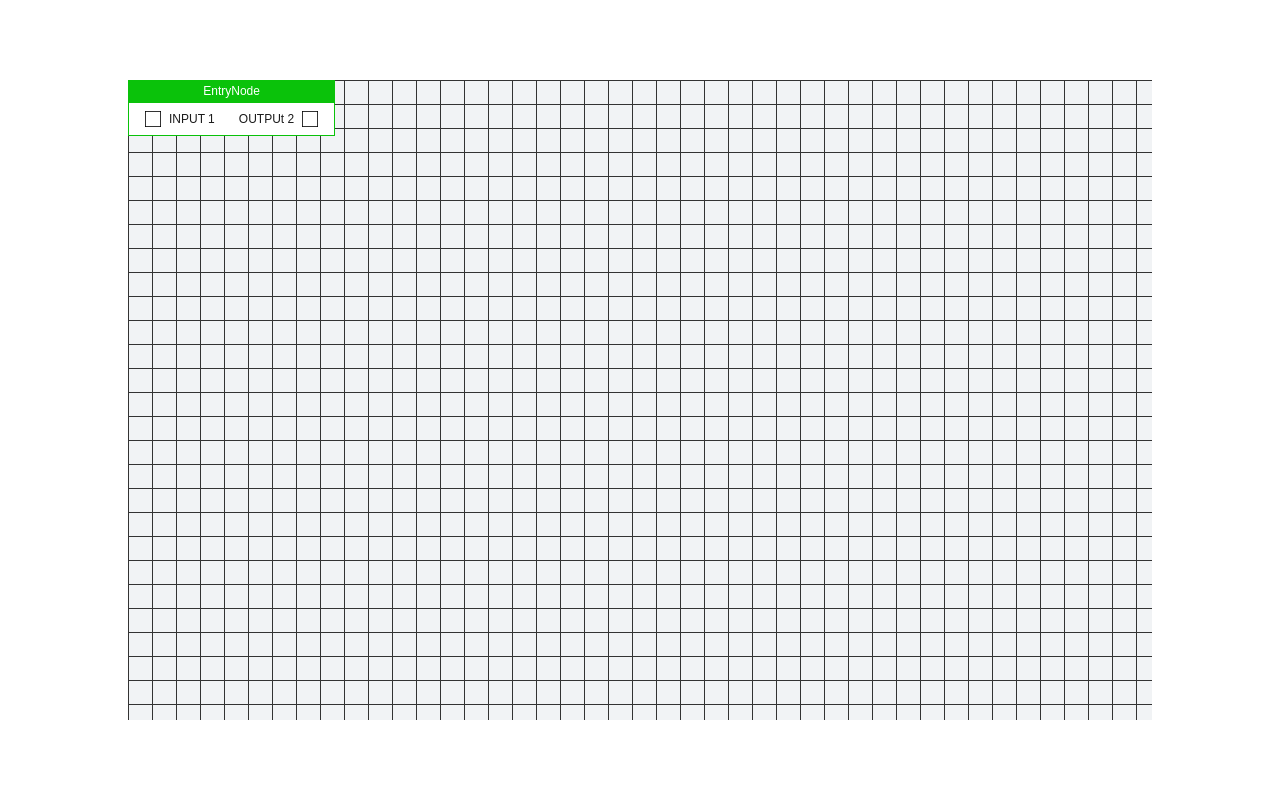
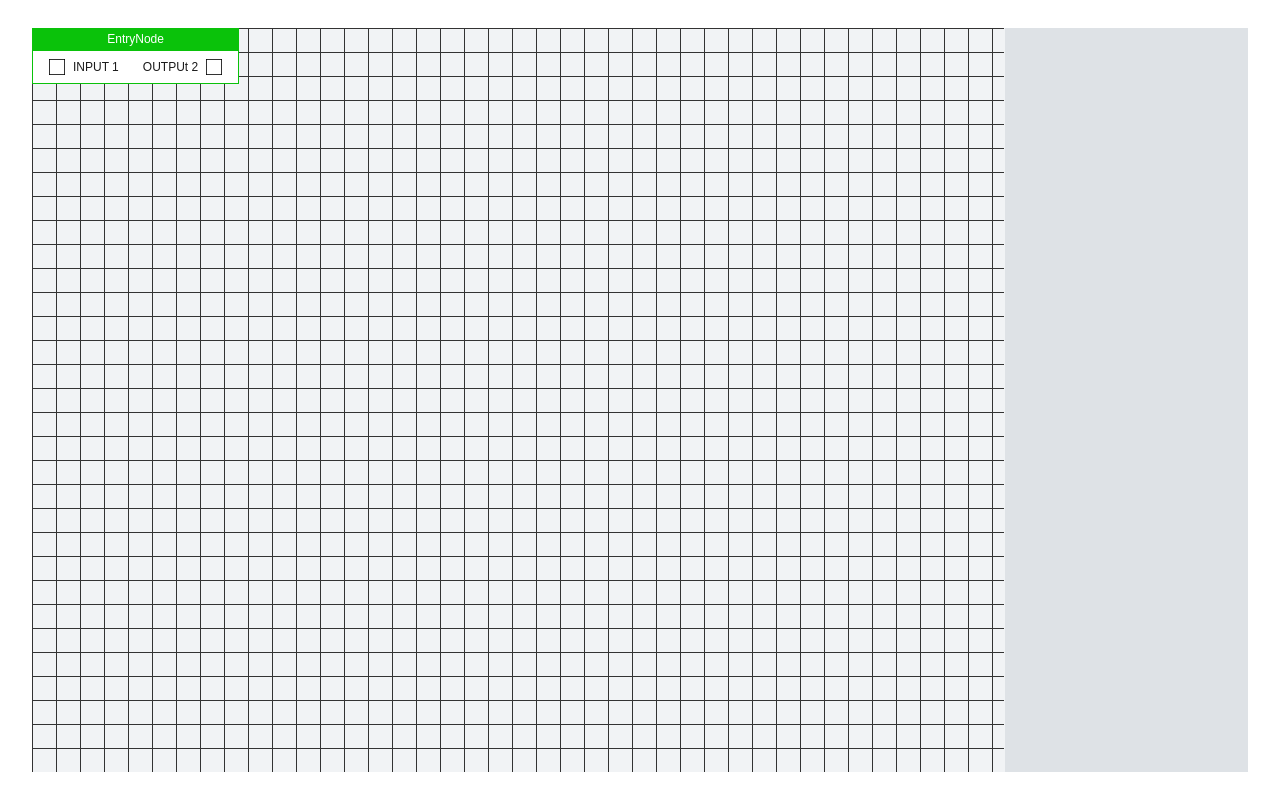
Before and after one commit to KevIron/Nodesole, a website with bundled scripts: page index.html in a window 1280 px wide. Built offline with nearby package versions, Linux system fonts and the light colour scheme.

Commit message:
Fixed te bug that prevented grid downsizing
Repair the editor grid not changing it's height on widow resize and
started the basic layout

```diff
--- a/css/editor.css
+++ b/css/editor.css
@@ -5,11 +5,10 @@
     grid-template-areas: "stack";
     position: relative;
 
-    width: 80%;
-    height: 80%;
-
     background-color: var(--editor-bg);
     overflow: hidden;
+
+    height: 100%;
 }
 
 .viewport-container > * {
@@ -19,6 +18,7 @@
 .viewport {
     pointer-events: none;
     position: absolute;
+    z-index: 1;
 }
 
 .nodes,
@@ -32,6 +32,8 @@
 
 .viewport-grid {
     pointer-events: none;
+    position: absolute;
+    z-index: 0;
 }
 
 .connector {
--- a/css/general.css
+++ b/css/general.css
@@ -5,9 +5,21 @@
 }
 
 body {
-    display: flex;
-    justify-content: center;
-    align-items: center;
-    height: 100vh;
     font-family: sans-serif;
 }
+
+.editor {
+    display: grid;
+    grid-template-columns: 1fr minmax(200px, 20%);
+    height: 100vh;
+    padding: 1.75rem 2rem;
+}
+
+.editor-tabs {
+    grid-row: span 2;
+}
+
+.console,
+.properties {
+    background-color: #dee2e6;
+}
--- a/index.html
+++ b/index.html
@@ -12,6 +12,10 @@
     <script src="./dist/Editor.js" type="module" defer></script>
 </head>
 <body>
-
+    <main class="editor">
+        <section class="editor-tabs"></section>
+        <section class="console"></section>
+        <section class="properties"></section>
+    </main>
 </body>
 </html>
--- a/scripts/Editor.ts
+++ b/scripts/Editor.ts
@@ -99,7 +99,9 @@ export default class Editor {
     }
 
     private attachEventListeners() {
-        window.addEventListener("resize", () => this.renderGrid());
+        window.addEventListener("resize", () => {
+            this.renderGrid();
+        });
 
         window.addEventListener("pointermove", (e) => {
             this._currentAction?.onMove(e);
@@ -125,7 +127,15 @@ export default class Editor {
             this._currentAction?.onClick?.(e);
         });
 
-        this._editorContainer.addEventListener("wheel", (e) => this.handleScroll(e))
+        this._editorContainer.addEventListener("wheel", (e) => {
+            if (!this._canDraw) return;
+            this._canDraw = false;
+
+            requestAnimationFrame(() => {
+                this.handleScroll(e);
+                this._canDraw = true;
+            });
+        });
     }
 
     private handleScroll(e: WheelEvent) {
@@ -191,6 +201,8 @@ export default class Editor {
         const width = parseInt(style.width);
         const height = parseInt(style.height);
 
+        console.log(width, height);
+
         this._editorGrid.width = width;
         this._editorGrid.height = height;
 
@@ -244,7 +256,7 @@ export default class Editor {
     }
 }
 
-const body = document.querySelector("body")!;
+const body = document.querySelector<HTMLElement>(".editor-tabs")!;
 const editor = new Editor(body);
 
 editor.inserNode(NODE_TYPES.ENTRY_NODE);
--- a/scripts/EditorActions.ts
+++ b/scripts/EditorActions.ts
@@ -12,11 +12,13 @@ export class MoveNodeAction implements IEditorAction {
     private _lastOffset: Vec2;
 
     private _editor: Editor;
+    private _canRedraw: boolean;
 
     constructor(editor: Editor, node: Node) {
         this._node = node;
         this._lastOffset = new Vec2(0, 0);
         this._editor = editor;
+        this._canRedraw = true;
     }
 
     private redrawConnection(conn: NodeConnection, type: "input" | "output") {
@@ -43,14 +45,7 @@ export class MoveNodeAction implements IEditorAction {
         connections.output.forEach(conn => this.redrawConnection(conn, "output"));
     }
 
-    public onClick(e: PointerEvent): void {
-        const { offsetX, offsetY } = e;
-
-        this._lastOffset.x = Math.round(offsetX * this._editor.getZoomFactor());
-        this._lastOffset.y = Math.round(offsetY * this._editor.getZoomFactor());
-    }
-
-    public onMove(e: PointerEvent): void {
+    private handleMove(e: PointerEvent) {
         const { clientX, clientY } = e;
 
         const pos = new Vec2(
@@ -61,6 +56,24 @@ export class MoveNodeAction implements IEditorAction {
 
         this._node.setPosition(newPos);
         this.updateConnections();
+    }
+
+    public onClick(e: PointerEvent): void {
+        const { offsetX, offsetY } = e;
+
+        this._lastOffset.x = Math.round(offsetX * this._editor.getZoomFactor());
+        this._lastOffset.y = Math.round(offsetY * this._editor.getZoomFactor());
+    }
+
+    public onMove(e: PointerEvent): void {
+        if (!this._canRedraw) return;
+
+        this._canRedraw = false;
+
+        requestAnimationFrame(() => {
+            this.handleMove(e);
+            this._canRedraw = true;
+        })
     }
 }
 
```
